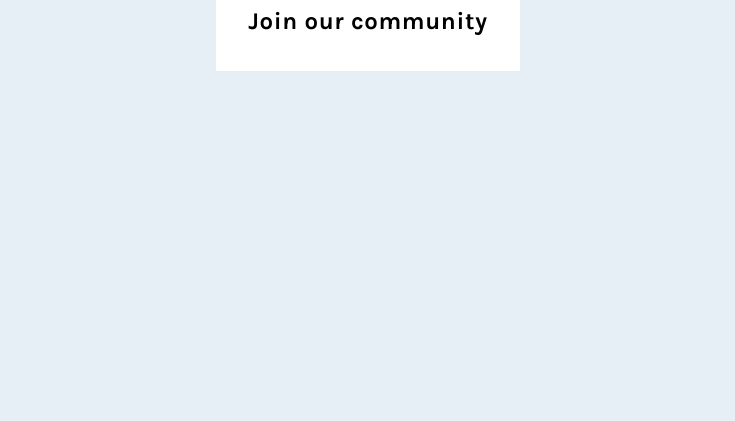
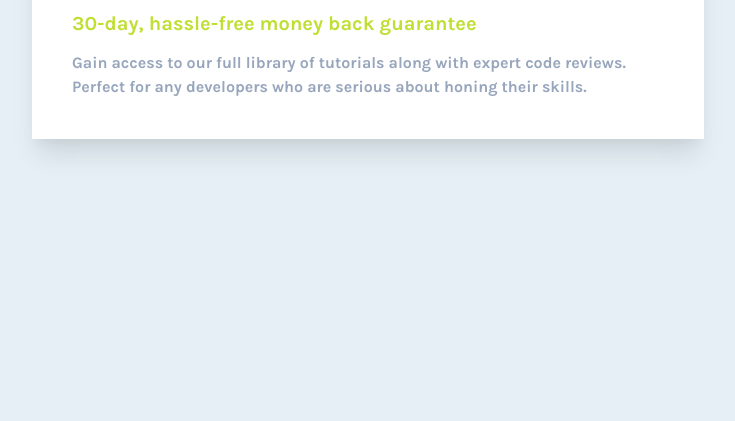
Before and after one commit to angel-codes/sigle-price-grid-component, a website: page index.html in a window 1280 px wide. Shown: the part 379-800 px from the top of the page, without its empty margins (272-1007 px from the left). Drawn offline with nearby package versions, Linux system fonts and the light colour scheme; files that its build step writes are made by us from their sources.

Commit message:
:sparkles: join our community div

```diff
--- a/index.html
+++ b/index.html
@@ -27,9 +27,19 @@
       class="min-h-screen w-full bg-light-gray flex justify-center items-center"
     >
       <!-- Main content -->
-      <main class="grid grid-cols-2">
-        <div class="col-span-2 p-8 bg-white">
-          <h1 class="text-2xl font-bold tracking-wide">Join our community</h1>
+      <main class="grid grid-cols-2 shadow-xl lg:max-w-2xl">
+        <div class="col-span-2 p-10 bg-white rounded-t-lg">
+          <h1 class="text-3xl text-teal-500 font-bold mb-5">
+            Join our community
+          </h1>
+          <p class="text-xl text-bright-yellow font-bold mb-3">
+            30-day, hassle-free money back guarantee
+          </p>
+          <p class="text-base font-bold text-grayish-blue">
+            Gain access to our full library of tutorials along with expert code
+            reviews. Perfect for any developers who are serious about honing
+            their skills.
+          </p>
         </div>
         <div class="col-span-1"></div>
         <div class="col-span-1"></div>
```
